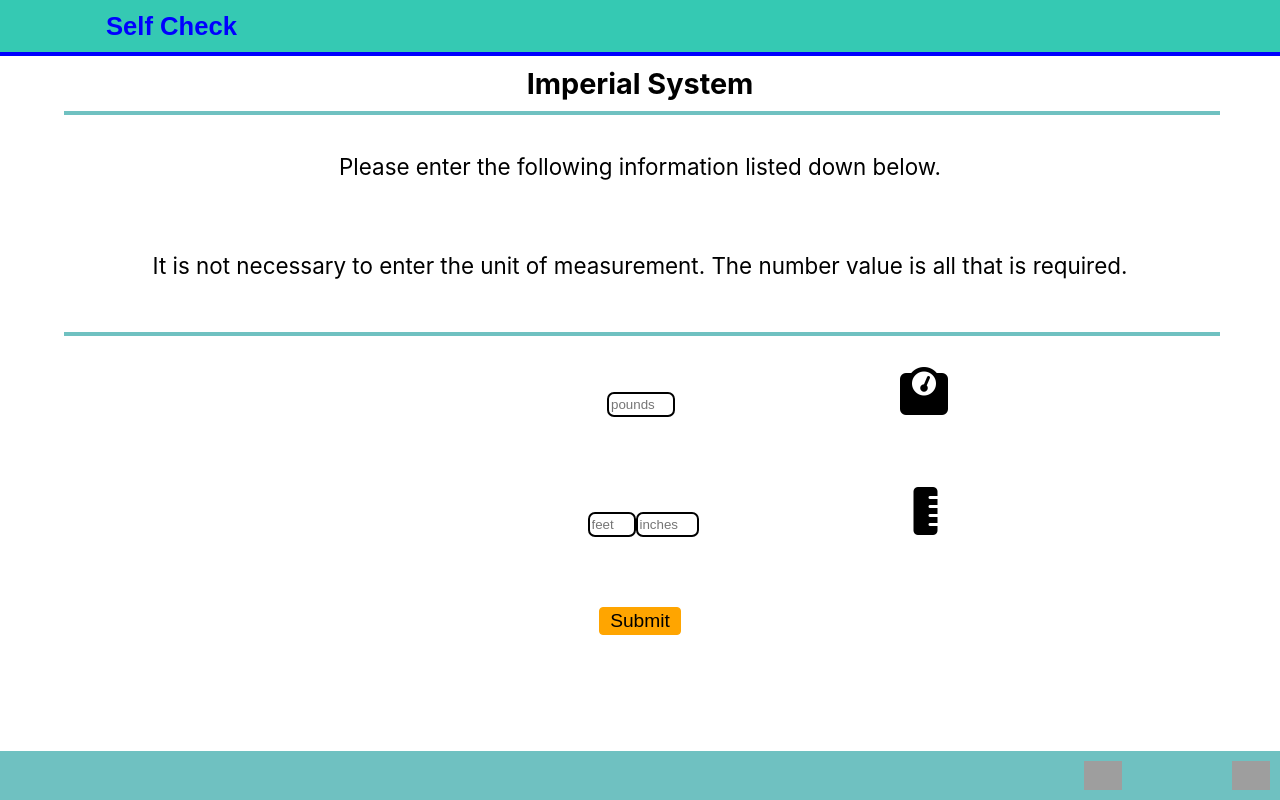
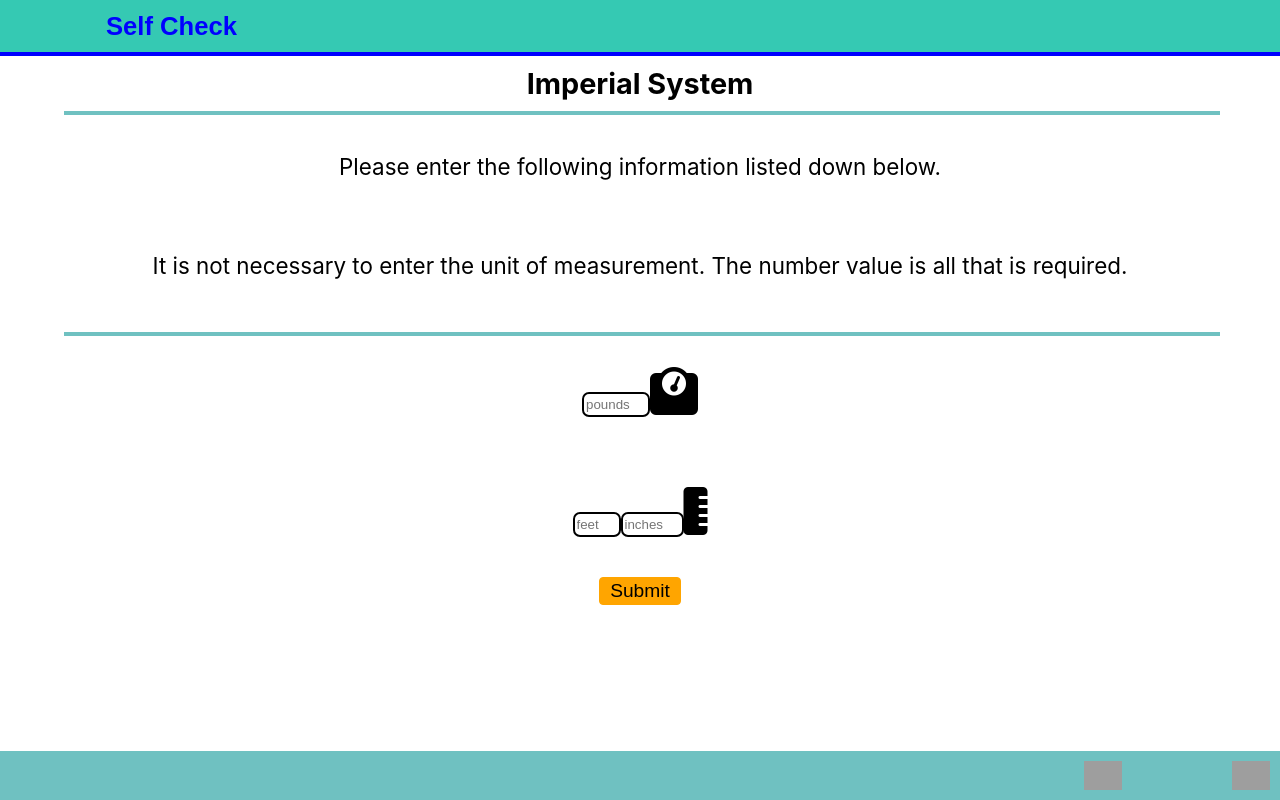
Before and after one commit to hammyhammer/bmi-calculator, a React (Create React App) app in the folder client/: page /imperial in a window 1280 px wide. Built offline with nearby package versions, Linux system fonts and the light colour scheme; no server answers; grey boxes are pictures that could not be loaded.

Commit message:
addressed some timer issue

```diff
--- a/client/src/FormImperial/FormImperial.module.css
+++ b/client/src/FormImperial/FormImperial.module.css
@@ -3,6 +3,11 @@
   padding: 3px 2px;
   border-radius: 7px;
   border: 2px solid black;
+  width: 100px;
+}
+
+.icon_wight {
+  padding-right: 100px;
 }
 
 .foot_inch {
@@ -35,40 +40,24 @@
 
 @media only screen and (min-width: 1000px) {
   .imp_weight {
-    margin: 40px 0px 20px 500px;
+    margin: 40px 0px 20px 0px;
     width: 60px;
   }
 
-  .icon_weight {
-    padding: 225px;
-  }
-
-  .icon_height {
-    padding: 215px;
-  }
-
   .foot_inch {
-    margin: 30px 0px 20px 460px;
+    margin: 30px 0px 20px 0px;
   }
 
   .imp_feet {
-    padding: 3px 2px;
-    border-radius: 7px;
-    border: 2px solid black;
-    width:40px
+    width: 40px;
   }
 
   .imp_inches {
-    padding: 3px 2px;
-    border-radius: 7px;
-    border: 2px solid black;
     width:55px;
   }
 
   .submit {
     border-radius: 4px;
-    padding: 2px 10px 2px 10px;
-    margin: 30px;
     font-size: 1.5vw;
   }
 }
--- a/client/src/Timer/Timer.jsx
+++ b/client/src/Timer/Timer.jsx
@@ -4,7 +4,10 @@ export default function Timer() {
   const [timer, setTimer] = useState(20);
 
   useEffect(() => {
-    timer > 0 && setTimeout(() => setTimer(timer - 1), 1000);
+    const interval = timer > 0 && setTimeout(() => setTimer(timer - 1), 1000);
+    return () => {
+      clearInterval(interval)
+    }
   }, [timer]);
 
   const resetTimer = () => {
--- a/client/src/components/Home/Home.module.css
+++ b/client/src/components/Home/Home.module.css
@@ -19,6 +19,7 @@
   background-color: rgb(111,193, 193);
   font-size: 4vw;
   margin: 20px;
+  margin-bottom: 100px;
 }
 
 /* Desktop */
```
